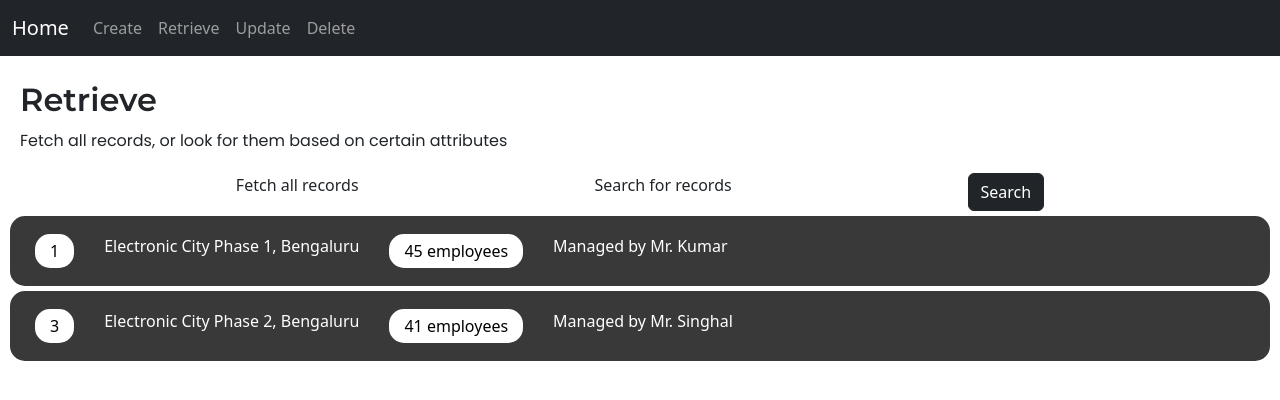
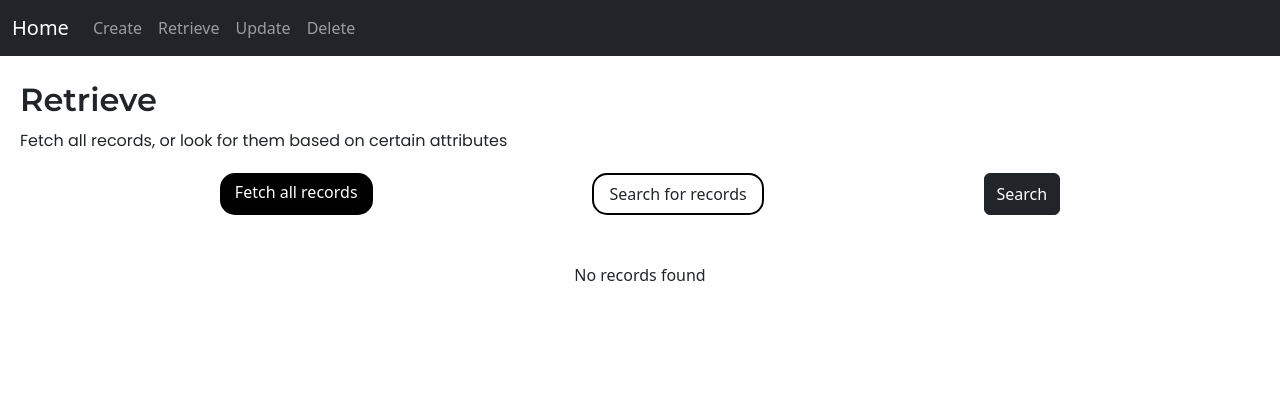
Before and after one commit to Riddikulus07/MultiClassDemo, a React (Vite) app in the folder client/: page / in a window 1280 px wide. Shown: the top 400 px of the page. Built offline with nearby package versions, Linux system fonts and the light colour scheme.

Commit message:
retrieve done

```diff
--- a/client/package.json
+++ b/client/package.json
@@ -11,6 +11,7 @@
   },
   "dependencies": {
     "@popperjs/core": "^2.11.7",
+    "axios": "^1.4.0",
     "bootstrap": "^5.3.0",
     "react": "^18.2.0",
     "react-bootstrap": "^2.7.4",
--- a/client/src/screens/Retrieve/Retrieve.jsx
+++ b/client/src/screens/Retrieve/Retrieve.jsx
@@ -1,66 +1,190 @@
-import './Retrieve.scss'
-import Header from '../../components/Header/Header'
-import { useState } from 'react'
-import ResultCard from './ResultCard'
+import "./Retrieve.scss";
+import Header from "../../components/Header/Header";
+import { useState } from "react";
+import ResultCard from "./ResultCard";
+import axios from "axios";
+import { Spinner } from "react-bootstrap";
 
+const Retrieve = () => {
+  const [mode, setMode] = useState("all");
+  const [results, setResults] = useState([]);
+  const [attr, setAttr] = useState("id");
+  const [val, setVal] = useState("");
+  const [waiting, setWaiting] = useState(false);
 
+  const getAllRecords = () => {
+    setWaiting(true);
+    const response = axios
+      .get("http://localhost:8100/data-provider/v1/branch")
+      .then((response) => {
+        setWaiting(false);
+        console.log(response.data);
+        if (response.status == 200) {
+          setResults(response.data);
+        } else {
+          console.log("Fetching object failed");
+        }
+      })
+      .catch((error) => {
+        setWaiting(false);
+        console.error("Error occurred while posting object:", error);
+      });
+  };
 
-const Retrieve = ()=>{
-    const [mode, setMode] = useState("all")
-    const [results, setResults] = useState([
-        {
-            "id": 1,
-            "city": "Bengaluru",
-            "area": "Electronic City Phase 1",
-            "numEmployees": 45,
-            "manager": "Mr. Kumar"
+  const getSomeRecords = () => {
+    let data = JSON.stringify({
+      parameter: val,
+    });
+
+    let config = {
+      method: "post",
+      maxBodyLength: Infinity,
+      url: `http://localhost:8100/data-provider/v1/branch/${attr}`,
+      headers: {
+        "Content-Type": "application/json",
       },
-        {
-            "id": 3,
-            "city": "Bengaluru",
-            "area": "Electronic City Phase 2",
-            "numEmployees": 41,
-            "manager": "Mr. Singhal"
-        }
-    ]);
+      data: data,
+    };
+    setWaiting(true);
+    axios
+      .request(config)
+      .then((response) => {
+        setWaiting(false);
+        setResults(response.data);
+      })
+      .catch((error) => {
+        setWaiting(false);
+        console.log(error);
+      });
+  };
 
-    return <div className="Retrieve">
+  return (
+    <div className="Retrieve">
       <Header
-            title = "Retrieve"
-            description = "Fetch all records, or look for them based on certain attributes"
+        title="Retrieve"
+        description="Fetch all records, or look for them based on certain attributes"
       />
 
       <div className="options d-flex flex-row justify-content-evenly">
-            <div className="findall">
+        <div
+          className={mode == "all" ? "option-active" : "option"}
+          onClick={() => {
+            setMode("all");
+            setResults([]);
+          }}
+        >
           Fetch all records
         </div>
-            <div className="search">
+        <div
+          className={mode == "search" ? "option-active" : "option"}
+          onClick={() => {
+            setMode("search");
+            setResults([]);
+          }}
+        >
           Search for records
         </div>
-            <button className="btn btn-dark">
+        <button
+          className="btn btn-dark"
+          onClick={mode == "all" ? getAllRecords : getSomeRecords}
+        >
           Search
         </button>
       </div>
 
-        <div className="resultDisplay">
-            {
-                results.length ?
-                results.map((e)=>{
-                    return <ResultCard
-                        id = {e.id}
+      {mode == "search" ? (
+        <div className="searchoptions d-flex flex-row justify-content-center align-items-center">
+          <div className="dropdown">
+            <button
+              className="btn btn-dark dropdown-toggle p-2 m-4"
+              type="button"
+              data-bs-toggle="dropdown"
+              aria-expanded="false"
+            >
+              {attr}
+            </button>
+            <ul class="dropdown-menu">
+              <li>
+                <a
+                  class="dropdown-item"
+                  onClick={() => {
+                    setAttr("id");
+                  }}
+                >
+                  id
+                </a>
+              </li>
+              <li>
+                <a
+                  class="dropdown-item"
+                  onClick={() => {
+                    setAttr("area");
+                  }}
+                >
+                  area
+                </a>
+              </li>
+              <li>
+                <a
+                  class="dropdown-item"
+                  onClick={() => {
+                    setAttr("city");
+                  }}
+                >
+                  city
+                </a>
+              </li>
+              <li>
+                <a
+                  class="dropdown-item"
+                  onClick={() => {
+                    setAttr("manager");
+                  }}
+                >
+                  manager
+                </a>
+              </li>
+            </ul>
+          </div>
+          <div className="searchbar p-2 m-4">
+            <input
+              type="text"
+              className="form-control shadow-none"
+              onChange={(e) => {
+                setVal(e.target.value);
+              }}
+              onKeyDown={(e) =>{
+                if(e.key == "Enter"){
+                    getSomeRecords();
+                }
+              }}
+            />
+          </div>
+        </div>
+      ) : null}
+
+      <div className="resultDisplay m-3">
+        {waiting ? (
+          <Spinner />
+        ) : results.length ? (
+          results.map((e) => {
+            return (
+              <ResultCard
+                key={e.id}
+                id={e.id}
                 city={e.city}
                 area={e.area}
                 numEmployees={e.numEmployees}
                 manager={e.manager}
               />
+            );
           })
-                :
-                <div className="noresults">
-                    No records found
-                </div>
-            }
+        ) : (
+          <div className="noresults m-5">No records found</div>
+        )}
       </div>
     </div>
-}
+  );
+};
 
 export default Retrieve;
--- a/client/src/screens/Retrieve/Retrieve.scss
+++ b/client/src/screens/Retrieve/Retrieve.scss
@@ -1,2 +1,31 @@
 .Retrieve{
+    .noresults, .resultDisplay{
+        margin : 10px 20px;
+        text-align: center;
+    }
+    .options{
+        .option, .option-active{
+            border-radius: 15px;
+            padding : 7px 15px;
+            cursor : pointer;
+        }
+        .option{
+            border : 2px solid black;
+        }
+        .option-active, .option:hover{
+            background-color: black;
+            color : white;
+        }
+    }
+    .searchoptions{
+        .searchbar{
+            flex : 1;
+            .form-control{
+                height: 40px;
+                border : 2px solid black;
+                border-radius: 15px;
+            }
+        }
+    }
+
 }
```
Also changed, not shown: 1 other file (tests, documents, lock files or other folders). Lines whose indentation alone changed are shown as unchanged.
